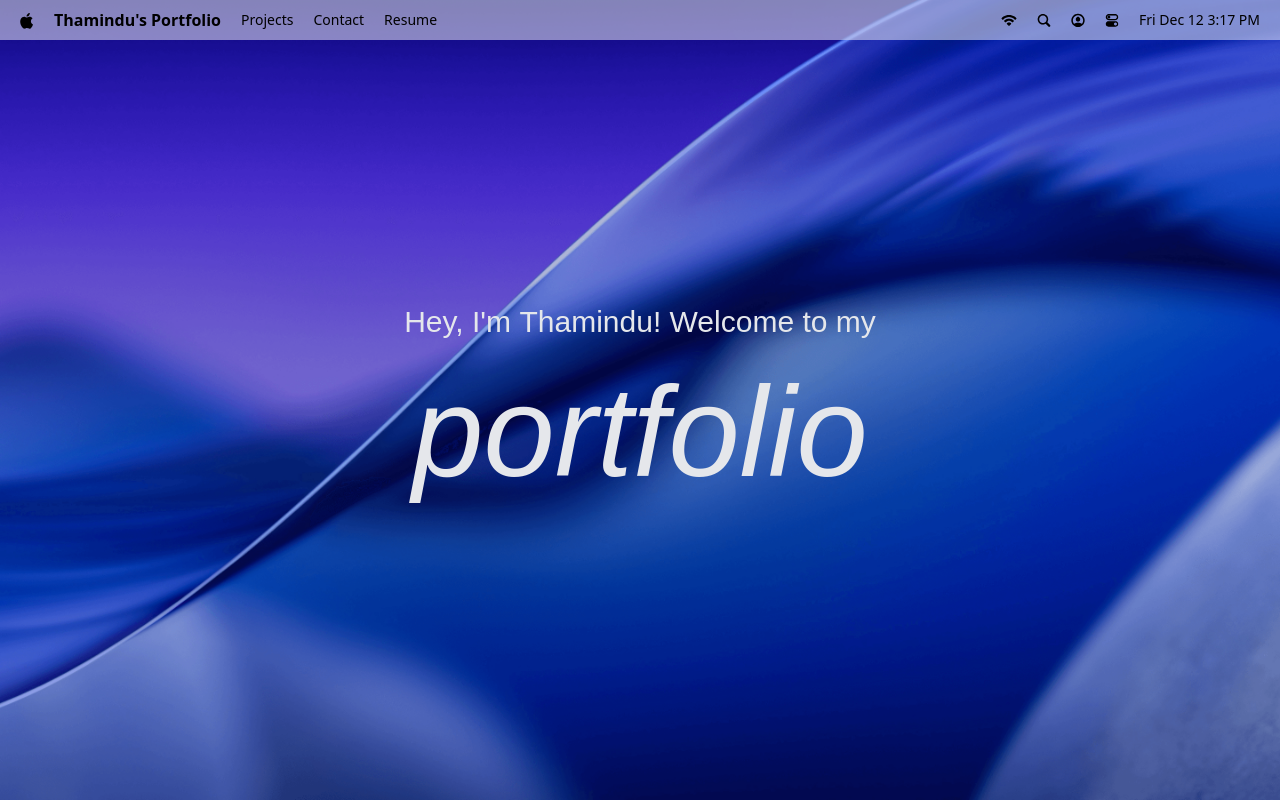
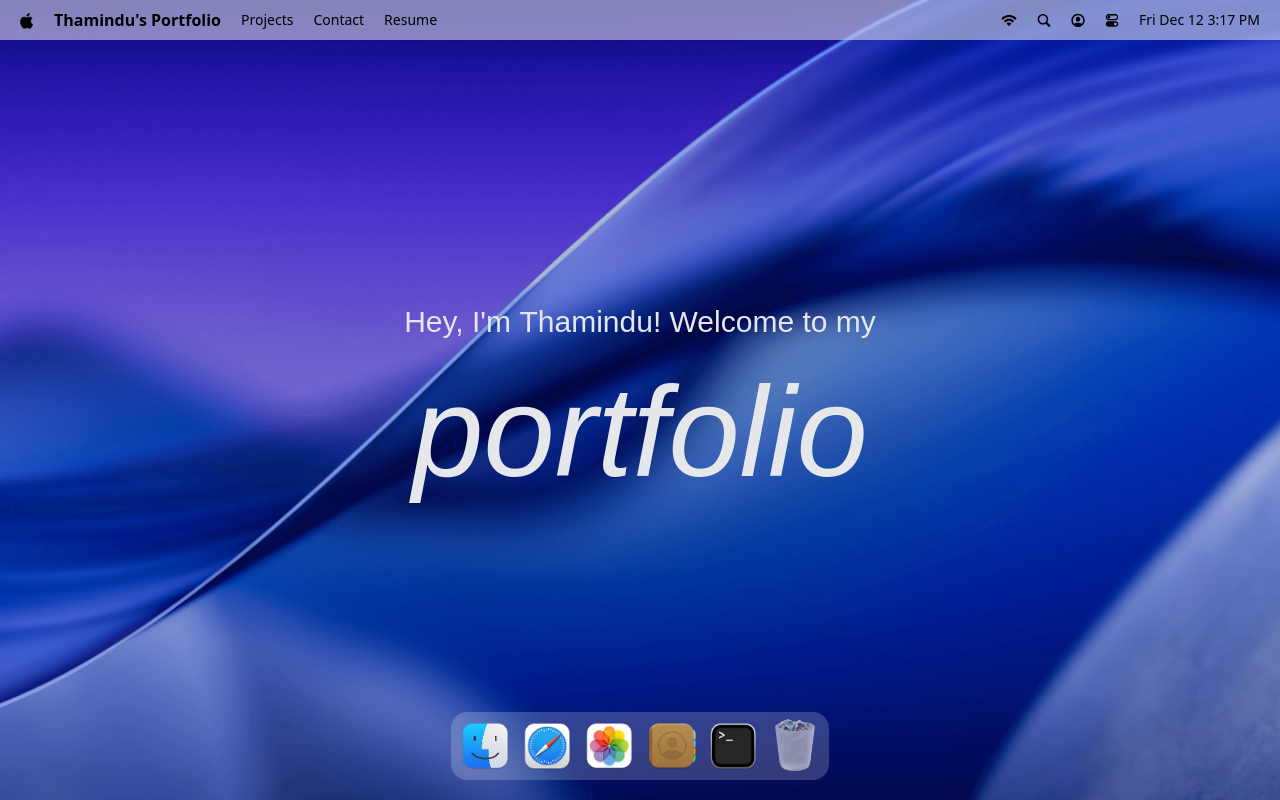
Before and after one commit to ThaminduDasanayake/MacOS_Portfolio, a React (Vite) app: page / in a window 1280 px wide. Built offline with nearby package versions, Linux system fonts and the light colour scheme; a web font is replaced by a local one.

Commit message:
implement dock presentation

```diff
--- a/package.json
+++ b/package.json
@@ -17,6 +17,7 @@
     "lucide-react": "^0.556.0",
     "react": "^19.2.0",
     "react-dom": "^19.2.0",
+    "react-tooltip": "^5.30.0",
     "tailwindcss": "^4.1.17"
   },
   "devDependencies": {
--- a/src/App.jsx
+++ b/src/App.jsx
@@ -1,10 +1,11 @@
-import {Navbar, Welcome} from "#components";
+import {Dock, Navbar, Welcome} from "#components";
 
 const App = () => {
     return (
         <main>
             <Navbar/>
             <Welcome/>
+            <Dock/>
         </main>
     );
 };
--- /dev/null
+++ b/src/components/Dock.jsx
@@ -0,0 +1,100 @@
+import {useRef} from "react";
+import gsap from "gsap";
+import {dockApps} from "#constants/index.js";
+import {Tooltip} from "react-tooltip";
+import {useGSAP} from "@gsap/react";
+
+const Dock = () => {
+    const dockRef = useRef(null);
+
+    useGSAP(() => {
+        const dock = dockRef.current;
+        if (!dock) return;
+
+        const icons = dock.querySelectorAll(".dock-icon");
+
+        const animateIcons = (mouseX) => {
+            const {left} = dock.getBoundingClientRect();
+
+            icons.forEach(icon => {
+                const {
+                    left: iconLeft,
+                    width
+                } = icon.getBoundingClientRect();
+                const center = iconLeft - left + width / 2;
+                const distance = Math.abs(mouseX - center);
+                const intensity = Math.exp(-(distance ** 2.5) / 2000);
+
+                gsap.to(icon, {
+                    scale: 1 + 0.25 * intensity,
+                    y: -15 * intensity,
+                    duration: 0.2,
+                    ease: "power1.out"
+                });
+            });
+        };
+
+        const handleMouseMove = (e) => {
+            const {left} = dock.getBoundingClientRect();
+
+            animateIcons(e.clientX - left);
+        };
+
+        const resetIcons = () => icons.forEach(icon => gsap.to(icon, {
+            scale: 1,
+            y: 0,
+            duration: 0.3,
+            ease: "power1.out"
+        }));
+
+        dock.addEventListener("mousemove", handleMouseMove);
+        dock.addEventListener("mouseleave", resetIcons);
+
+        return () => {
+            dock.removeEventListener("mousemove", handleMouseMove);
+            dock.removeEventListener("mousemove", resetIcons);
+        };
+    }, []);
+
+
+    const toggleApp = (app) => {
+    };
+
+    return (
+        <section id="dock">
+            <div ref={dockRef} className="dock-container">
+                {dockApps.map(({
+                                   id,
+                                   name,
+                                   icon,
+                                   canOpen
+                               }) => (
+                    <div key={id} className="relative flex justify-center">
+                        <button
+                            type="button"
+                            className="dock-icon"
+                            aria-label={name}
+                            data-tooltip-id="dock-tooltip"
+                            data-tooltip-content={name}
+                            data-tooltip-delay-show={150}
+                            disabled={!canOpen}
+                            onClick={() => toggleApp({
+                                id,
+                                canOpen
+                            })}
+                        >
+                            <img
+                                src={`/images/${icon}`}
+                                alt={name}
+                                loading="lazy"
+                                className={canOpen ? "" : "opacity-60"}
+                            />
+                        </button>
+                    </div>
+                ))}
+                <Tooltip id="dock-tooltip" placement="top" className="tooltip"/>
+            </div>
+        </section>
+    );
+};
+export default Dock;
--- a/src/components/Welcome.jsx
+++ b/src/components/Welcome.jsx
@@ -5,7 +5,7 @@
 const FONT_WEIGHTS = {
     subtitle: {min: 100, max: 400, default: 100},
     title: {min: 400, max: 900, default: 400},
-}
+};
 
 const renderText = (text, className, baseWeight = 400) => {
     return [...text].map((char, i) => (<span
@@ -14,46 +14,46 @@
         style={{fontVariationSettings: `'wght' ${baseWeight}`}}
     >
             {char === " " ? "\u00A0" : char}
-        </span>))
-}
+        </span>));
+};
 
 const setupTextHover = (container, type) => {
     if (!container) return () => {
     };
 
-    const letters = container.querySelectorAll("span")
-    const {min, max, default: base} = FONT_WEIGHTS[type]
+    const letters = container.querySelectorAll("span");
+    const {min, max, default: base} = FONT_WEIGHTS[type];
 
     const animateLetter = (letter, weight, duration = 0.25) => {
         return gsap.to(letter, {duration, ease: "power2.out", fontVariationSettings: `'wght' ${weight}`});
-    }
+    };
 
     const handleMouseMove = (e) => {
         const {left} = container.getBoundingClientRect();
-        const mouseX = e.clientX - left
+        const mouseX = e.clientX - left;
 
         letters.forEach((letter) => {
             const {left: l, width: w} = letter.getBoundingClientRect();
-            const distance = Math.abs(mouseX - (l - left + w / 2))
-            const intensity = Math.exp(-(distance ** 2) / 20000)
+            const distance = Math.abs(mouseX - (l - left + w / 2));
+            const intensity = Math.exp(-(distance ** 2) / 20000);
 
 
-            animateLetter(letter, min + (max - min) * intensity)
-        })
-    }
+            animateLetter(letter, min + (max - min) * intensity);
+        });
+    };
 
     const handleMouseLeave = (e) => {
-        letters.forEach((letter) => animateLetter(letter, base, 0.3))
-    }
+        letters.forEach((letter) => animateLetter(letter, base, 0.3));
+    };
 
-    container.addEventListener("mousemove", handleMouseMove)
-    container.addEventListener("mouseleave", handleMouseLeave)
+    container.addEventListener("mousemove", handleMouseMove);
+    container.addEventListener("mouseleave", handleMouseLeave);
 
     return () => {
-        container.removeEventListener("mousemove", handleMouseMove)
-        container.removeEventListener("mouseleave", handleMouseLeave)
+        container.removeEventListener("mousemove", handleMouseMove);
+        container.removeEventListener("mouseleave", handleMouseLeave);
     };
-}
+};
 
 const Welcome = () => {
     const titleRef = useRef(null);
@@ -64,10 +64,10 @@
         const subtitleCleanup = setupTextHover(subtitleRef.current, 'subtitle');
 
         return () => {
-            subtitleCleanup()
-            titleCleanup()
-        }
-    })
+            subtitleCleanup();
+            titleCleanup();
+        };
+    }, []);
 
     return (<section id="welcome">
         <p ref={subtitleRef}>
@@ -80,6 +80,6 @@
         <div className="small-screen">
             <p>This Portfolio is designed for desktop/tablet screens only.</p>
         </div>
-    </section>)
-}
-export default Welcome
+    </section>);
+};
+export default Welcome;
--- a/src/components/index.js
+++ b/src/components/index.js
@@ -1,4 +1,5 @@
-import Navbar from "#components/Navbar";
-import Welcome from "#components/Welcome";
+import Navbar from "#components/Navbar.jsx";
+import Welcome from "#components/Welcome.jsx";
+import Dock from "#components/Dock.jsx";
 
-export {Navbar, Welcome}
+export {Navbar, Welcome, Dock}
```
Also changed, not shown: 1 other file (tests, documents, lock files or other folders). Lines whose indentation alone changed are shown as unchanged.
